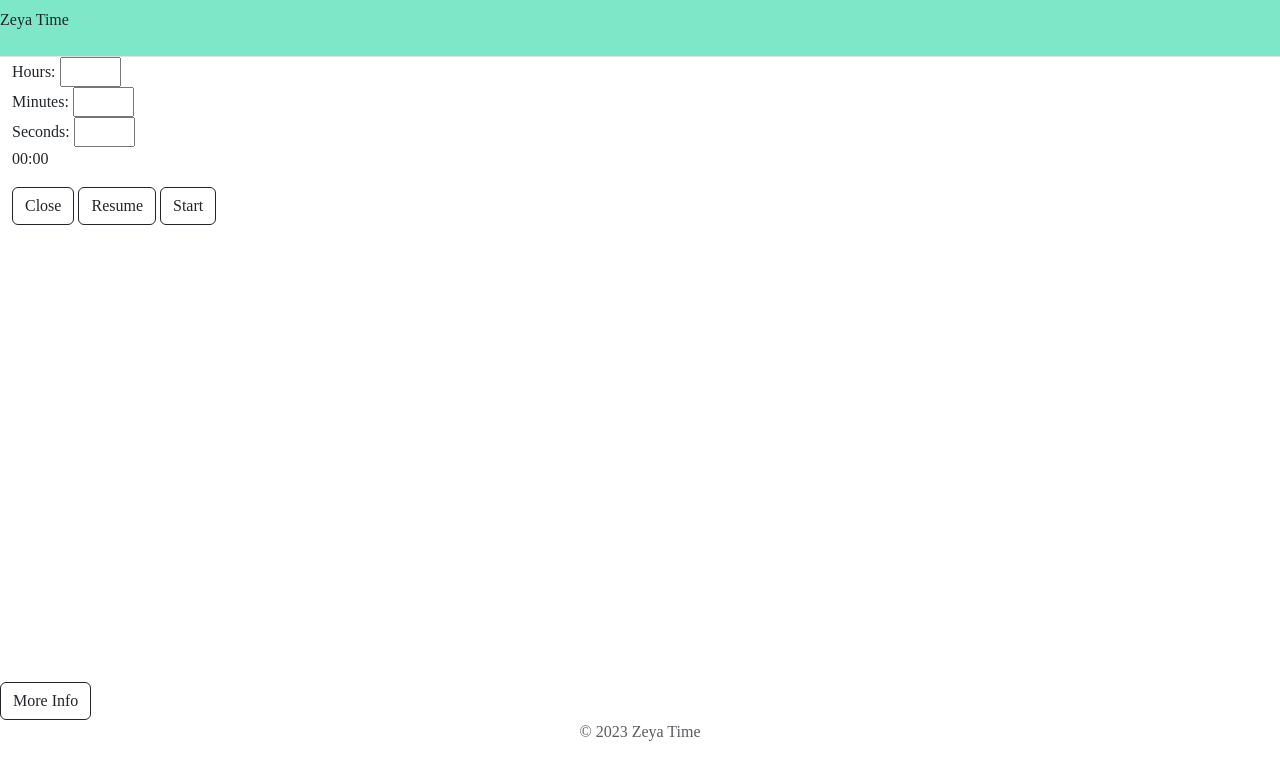
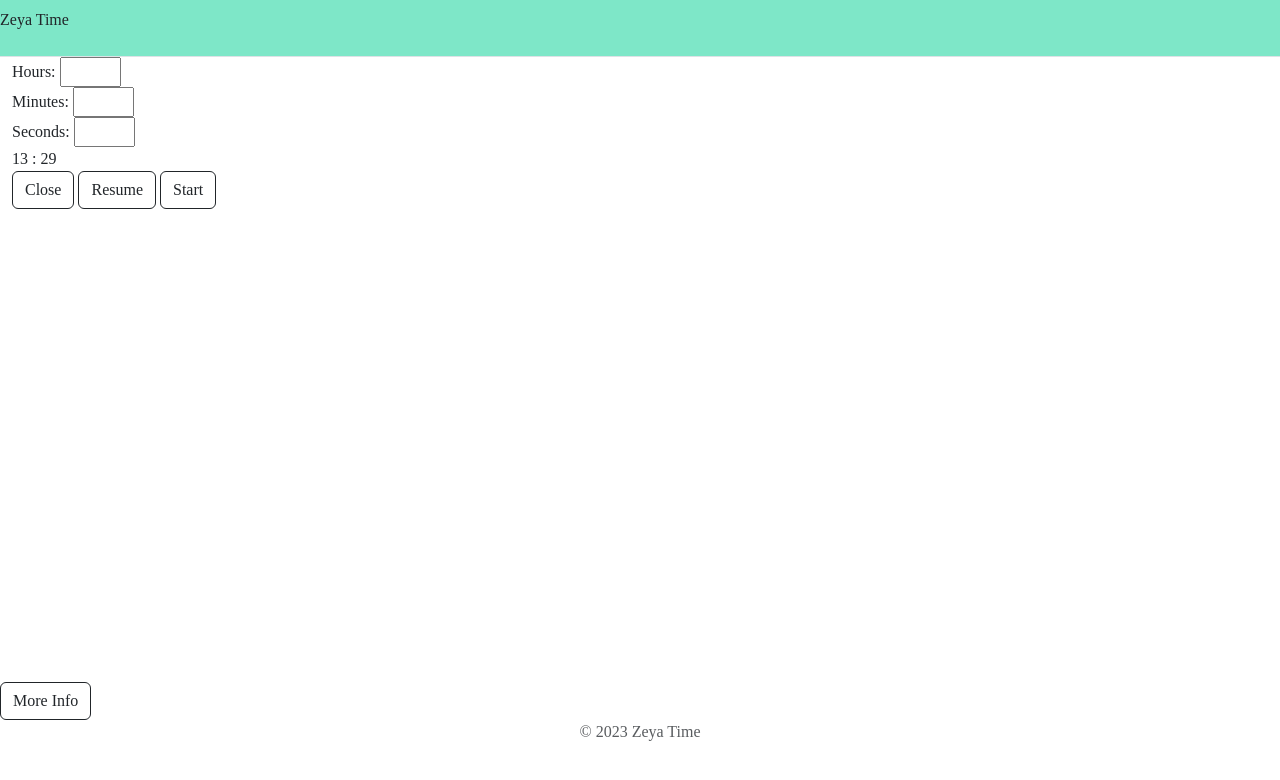
Before and after one commit to thunderain/Zeya-Time, a website: page home.html in a window 1280 px wide. Both pictures are taken after a click on the button "Start". Drawn offline with nearby package versions, Linux system fonts and the light colour scheme.

Commit message:
setTimeLabel() working

```diff
--- a/home.html
+++ b/home.html
@@ -62,7 +62,7 @@
 
 <div id="divLabelTimeComplete" class="container-fluid">
 <label id="lblTimeComplete">
-  <p class="bi-clock">00:00</p>
+  <!-- <p class="bi-clock">00:00</p> -->
 </label>
 
 </div><!--end of divLabelTimeComplete-->
--- a/src/scripts/timer.js
+++ b/src/scripts/timer.js
@@ -5,6 +5,7 @@ let hours = 0;
 let minutes = 0;
 let seconds = 0;
 let totalSeconds = 0;
+let lblTimeComplete = document.getElementById("lblTimeComplete");
 //Applications functions
 function setTimeVariable(type, val) {
     if (!type || !val)
@@ -64,10 +65,28 @@ function getEndTime(currTime) {
     console.log("endHour : ", endHour);
     //endTime = endHour+":"+endMinute;
     let sEndTime = endHour.toString() + " : " + endMinute.toString();
+    setLabelEndTime(endHour, endMinute);
     totalSeconds = hours * 3600 + minutes * 60 + seconds;
     console.log("Total  ", totalSeconds);
     return sEndTime;
     //return currTime.toISOString();
+}
+function setLabelEndTime(hours, minutes) {
+    //get the labelID;
+    // var label = document.getElementById("lblTimeComplete");
+    if (lblTimeComplete != undefined) {
+        // lblTimeComplete.
+        console.log("Setting Timer Label");
+        let sEndTime = "";
+        sEndTime += hours + " : ";
+        if (minutes < 10) {
+            sEndTime += "0" + minutes;
+        }
+        else
+            sEndTime += minutes;
+        lblTimeComplete.innerHTML = sEndTime;
+        lblTimeComplete.innerText = sEndTime;
+    }
 }
 function timerStart() {
     totalSeconds = hours * 3600 + minutes * 60 + seconds;
```
Also changed, not shown: src/ts/timer.ts (+24 -0 lines).
